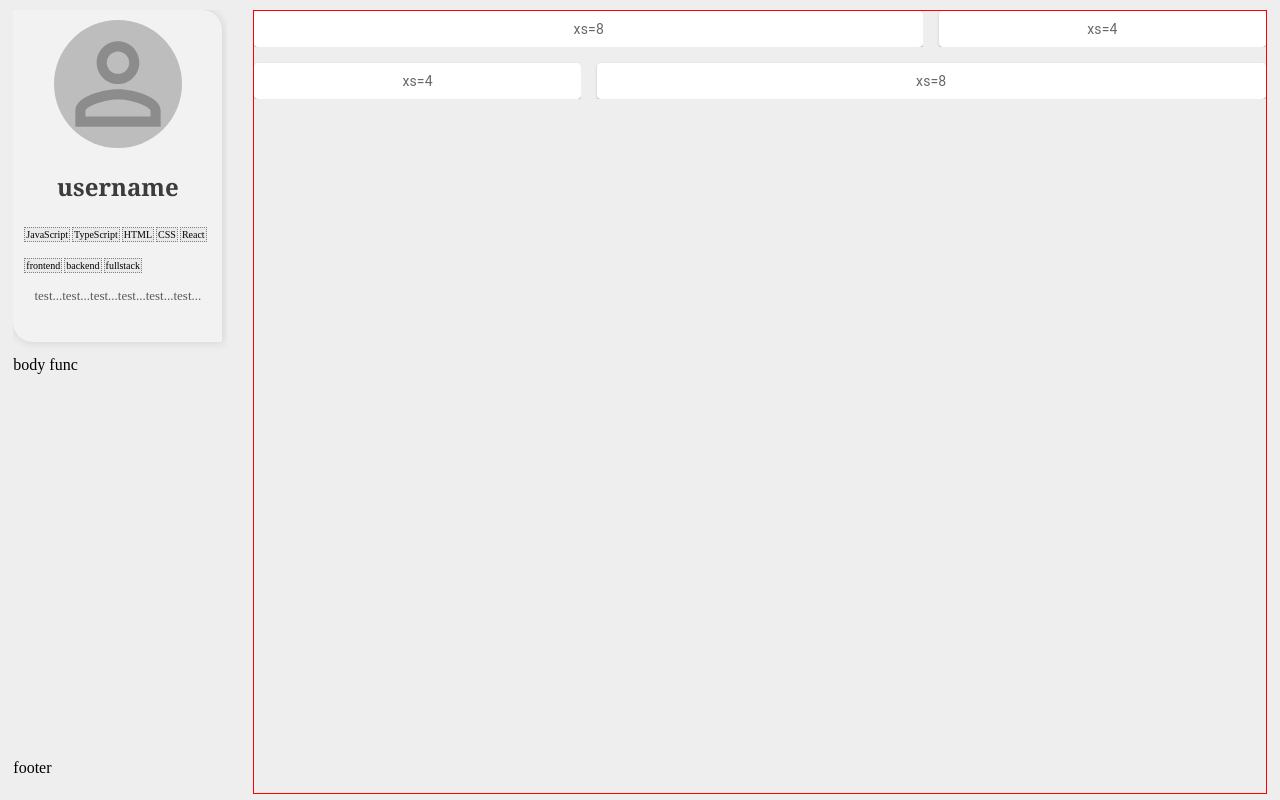
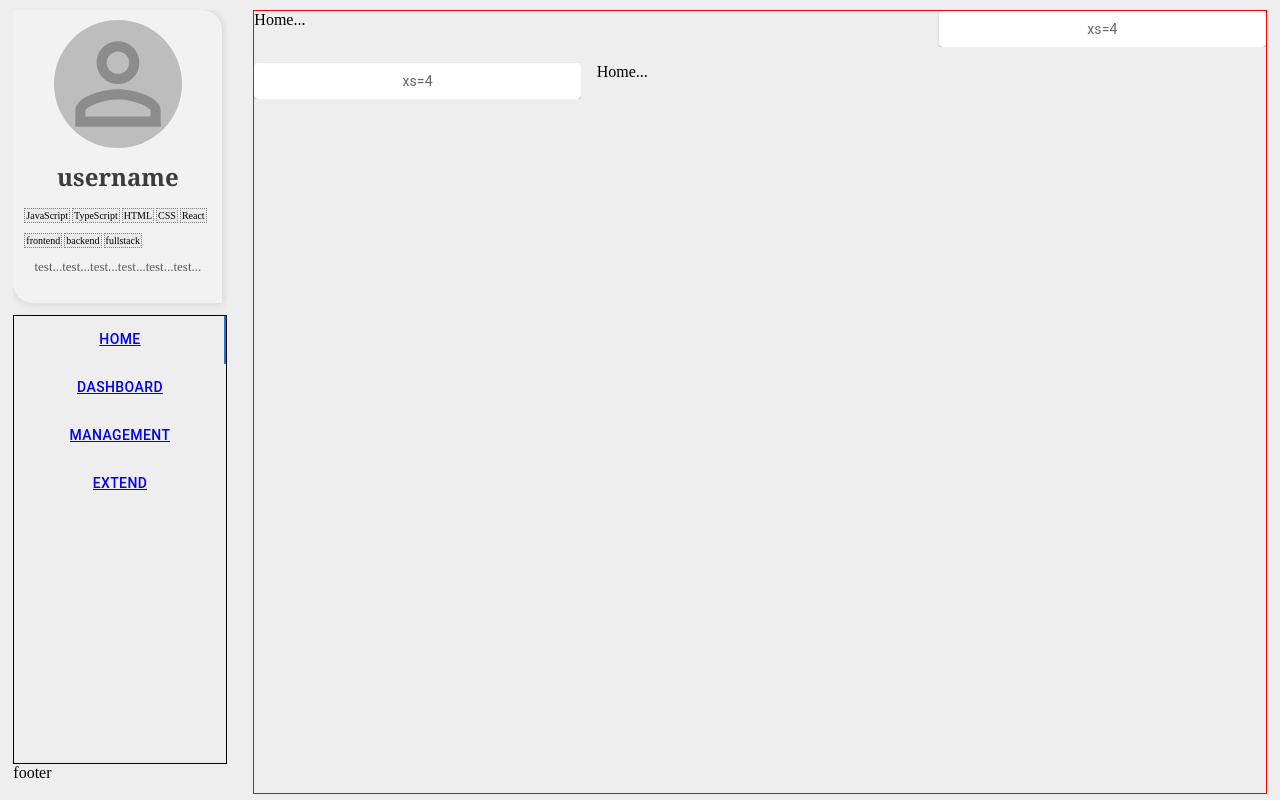
Before and after one commit to NGgoing/myblog, a React (Create React App) app: page /home in a window 1280 px wide. Built offline with nearby package versions, Linux system fonts and the light colour scheme.

Commit message:
add: Navigation Bar

```diff
--- a/package.json
+++ b/package.json
@@ -12,6 +12,7 @@
     "@testing-library/user-event": "^13.5.0",
     "react": "^18.1.0",
     "react-dom": "^18.1.0",
+    "react-router-dom": "^6.3.0",
     "react-scripts": "5.0.1",
     "web-vitals": "^2.1.4"
   },
--- a/src/App.js
+++ b/src/App.jsx
@@ -6,9 +6,12 @@ import "./App.css";
 function App() {
   return (
     <Grid className="myapp" container>
+      {/* the left one fourth part */}
       <Grid className="left" item xs={1} sm={1} md={2} lg={2} xl={2}>
-        <LeftPart></LeftPart>
+        <LeftPart />
       </Grid>
+
+      {/* the right three fourth part */}
       <Grid
         className="right"
         item
@@ -18,7 +21,7 @@ function App() {
         lg={9.5}
         xl={9.5}
       >
-        <RightPart></RightPart>
+        <RightPart />
       </Grid>
     </Grid>
   );
--- /dev/null
+++ b/src/components/LeftPart/Tabs/index.jsx
@@ -0,0 +1,16 @@
+import { NavLink } from "react-router-dom";
+import Tabs from "@mui/material/Tabs";
+import Tab from "@mui/material/Tab";
+
+export default () => {
+  return (
+    <div>
+      <Tabs orientation="vertical" value={0}>
+        <Tab label={<NavLink to="home">home</NavLink>} />
+        <Tab label={<NavLink to="dashboard">dashboard</NavLink>} />
+        <Tab label={<NavLink to="management">management</NavLink>} />
+        <Tab label={<NavLink to="extend">extend</NavLink>} />
+      </Tabs>
+    </div>
+  );
+};
--- a/src/components/LeftPart/UserProfile/index.jsx
+++ b/src/components/LeftPart/UserProfile/index.jsx
@@ -5,12 +5,15 @@ import "./index.css";
 export default () => {
   return (
     <div className="userProfile">
+      {/* the avatar part */}
       <div className="avatar">
         <Avatar alt="missing" sx={{ width: 128, height: 128 }}>
           <PersonOutline sx={{ fontSize: 128 }} color="disabled" />
         </Avatar>
       </div>
+      {/* the username part */}
       <div className="username">username</div>
+      {/* the tech tag part */}
       <div className="tag">
         <span>JavaScript</span>
         <span>TypeScript</span>
@@ -21,6 +24,7 @@ export default () => {
         <span>backend</span>
         <span>fullstack</span>
       </div>
+      {/* the intro part */}
       <div className="introduce">
         test...test...test...test...test...test...
       </div>
--- a/src/components/LeftPart/index.css
+++ b/src/components/LeftPart/index.css
@@ -16,3 +16,7 @@
 .flex22 {
   flex: 22 22 auto;
 }
+
+.border {
+  border: 1px solid black;
+}
--- a/src/components/LeftPart/index.jsx
+++ b/src/components/LeftPart/index.jsx
@@ -1,13 +1,19 @@
 import UserProfile from "./UserProfile";
+import MyTabs from "./Tabs";
 import "./index.css";
 
 export default () => {
   return (
     <div className="leftpart">
+      {/* the UserProfile part */}
       <div className="flex7">
-        <UserProfile></UserProfile>
+        <UserProfile />
       </div>
-      <div className="flex22">body func</div>
+      {/* the vertical tabs part */}
+      <div className="flex22 border">
+        <MyTabs />
+      </div>
+      {/* the footer that can show some website info  */}
       <div className="flex1">footer</div>
     </div>
   );
--- /dev/null
+++ b/src/components/RightPart/Dashboard/index.jsx
@@ -0,0 +1,3 @@
+export default () => {
+  return <div>dashboard...</div>;
+};
--- /dev/null
+++ b/src/components/RightPart/Extend/index.jsx
@@ -0,0 +1,3 @@
+export default () => {
+  return <div>extend...</div>;
+};
--- /dev/null
+++ b/src/components/RightPart/Home/index.jsx
@@ -0,0 +1,3 @@
+export default () => {
+  return <div>Home...</div>;
+};
--- /dev/null
+++ b/src/components/RightPart/Management/index.jsx
@@ -0,0 +1,3 @@
+export default () => {
+  return <div>Management...</div>;
+};
--- a/src/components/RightPart/index.jsx
+++ b/src/components/RightPart/index.jsx
@@ -1,5 +1,7 @@
 import { Grid, Paper } from "@mui/material";
 import { styled } from "@mui/material/styles";
+import { Routes, Route, Outlet } from "react-router-dom";
+import Home from "./Home";
 
 const Item = styled(Paper)(({ theme }) => ({
   backgroundColor: theme.palette.mode === "dark" ? "#1A2027" : "#fff",
@@ -13,7 +15,7 @@ export default () => {
   return (
     <Grid container spacing={2}>
       <Grid item xs={8}>
-        <Item>xs=8</Item>
+        <Outlet />
       </Grid>
       <Grid item xs={4}>
         <Item>xs=4</Item>
@@ -22,7 +24,7 @@ export default () => {
         <Item>xs=4</Item>
       </Grid>
       <Grid item xs={8}>
-        <Item>xs=8</Item>
+        <Outlet />
       </Grid>
     </Grid>
   );
--- a/src/index.js
+++ b/src/index.js
@@ -1,10 +1,25 @@
 import React from "react";
+import { BrowserRouter, Routes, Route, Navigate } from "react-router-dom";
 import ReactDOM from "react-dom/client";
 import App from "./App";
+import Home from "./components/RightPart/Home";
+import Dashboard from "./components/RightPart/Dashboard";
+import Management from "./components/RightPart/Management";
+import Extend from "./components/RightPart/Extend";
 
 const root = ReactDOM.createRoot(document.getElementById("root"));
 root.render(
-  <React.StrictMode>
-    <App />
-  </React.StrictMode>
+  <BrowserRouter>
+    <React.StrictMode>
+      <Routes>
+        <Route path="/" element={<App />}>
+          <Route path="/home" element={<Home />} />
+          <Route path="/dashboard" element={<Dashboard />} />
+          <Route path="/management" element={<Management />} />
+          <Route path="/extend" element={<Extend />} />
+          <Route path="/" element={<Navigate to="/home" />} />
+        </Route>
+      </Routes>
+    </React.StrictMode>
+  </BrowserRouter>
 );
```
Also changed, not shown: 1 other file (tests, documents, lock files or other folders).
